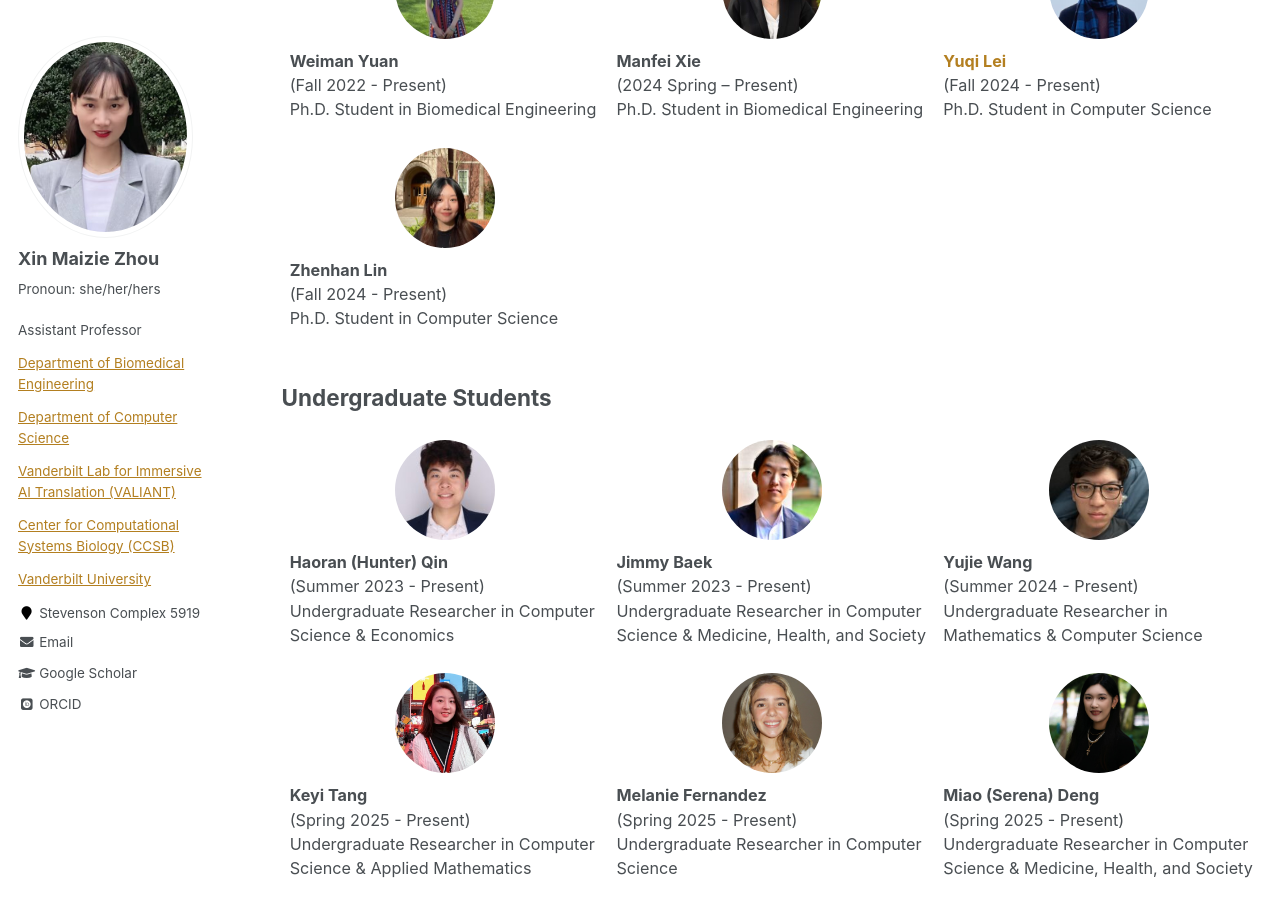
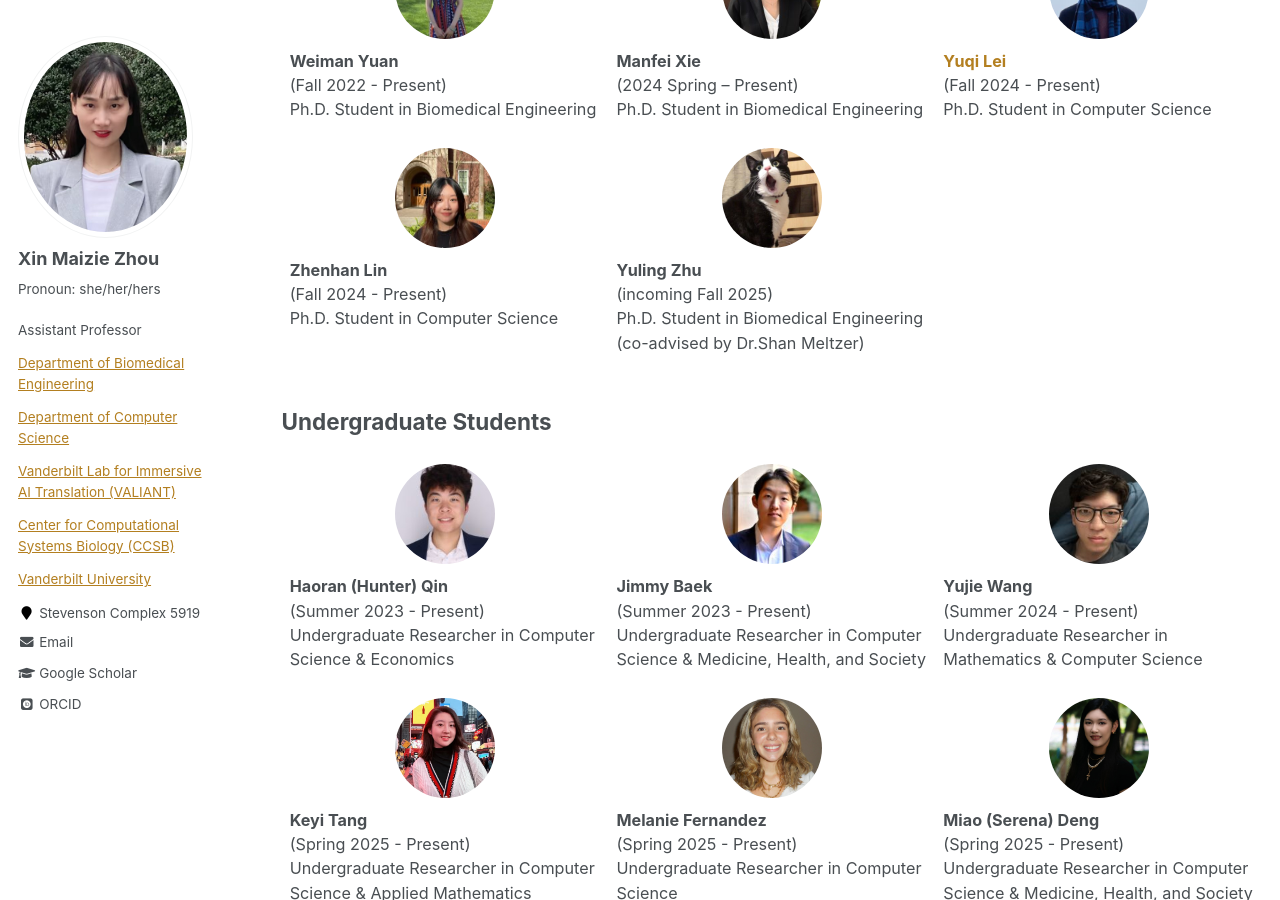
Before and after one commit to maiziezhoulab/Maiziezhoulab.github.io, a Jekyll site: the page built from _pages/LabMembers.md, in a window 1280 px wide and 900 px high, scrolled down 1127 px. Built offline with Jekyll 4.4.1, drawn with Linux system fonts in a browser that asks for light colours; some web fonts are replaced.

Commit message:
Update LabMembers.md

```diff
--- a/_pages/LabMembers.md
+++ b/_pages/LabMembers.md
@@ -83,6 +83,15 @@ author_profile: true
         </div>
         <b>Zhenhan Lin</b> <br> (Fall 2024 - Present) <br>
         Ph.D. Student in Computer Science
+    </td>
+
+  <td>
+        <div style="text-align: center">
+            <img src="/images/students/catprofile.jpeg" class="student-profile-pic">
+        </div>
+        <b>Yuling Zhu</b> <br> (incoming Fall 2025) <br>
+        Ph.D. Student in Biomedical Engineering
+        (co-advised by Dr.Shan Meltzer)
     </td>
  </tr>
 </table>
```
